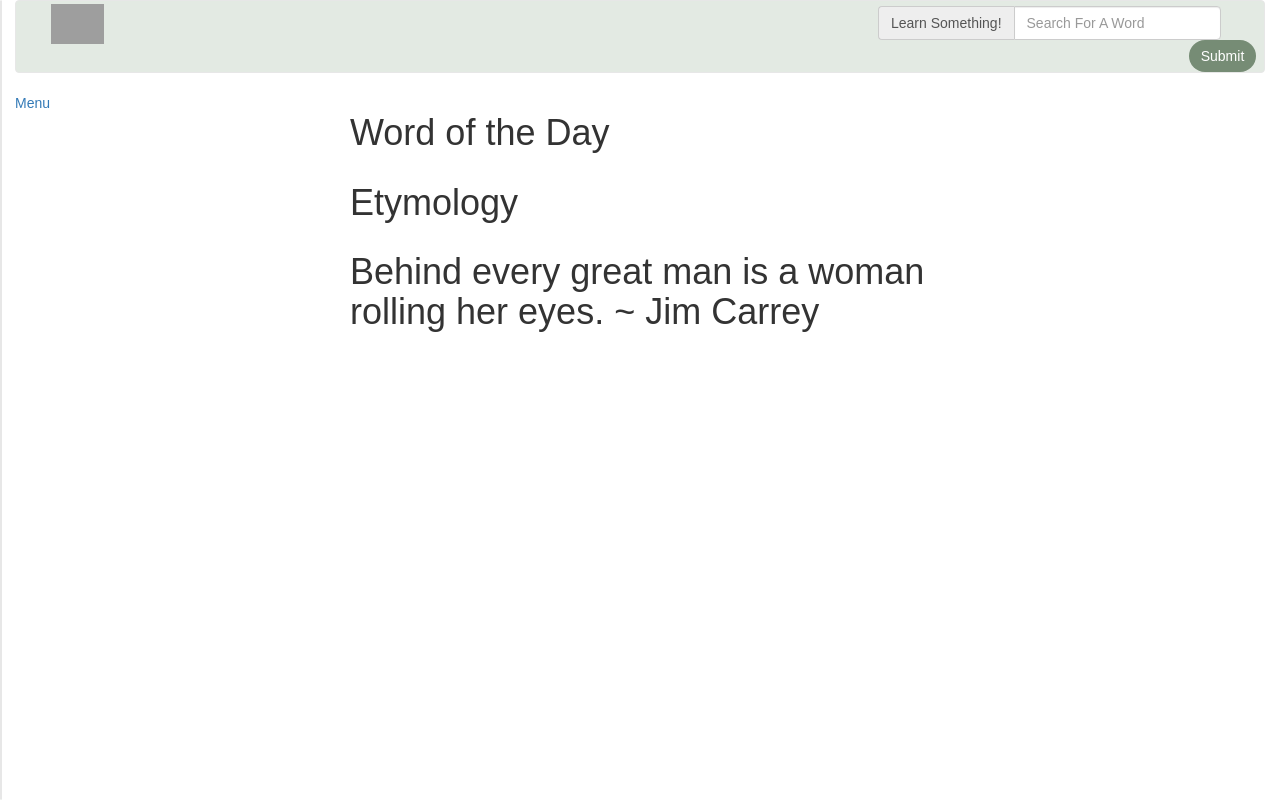
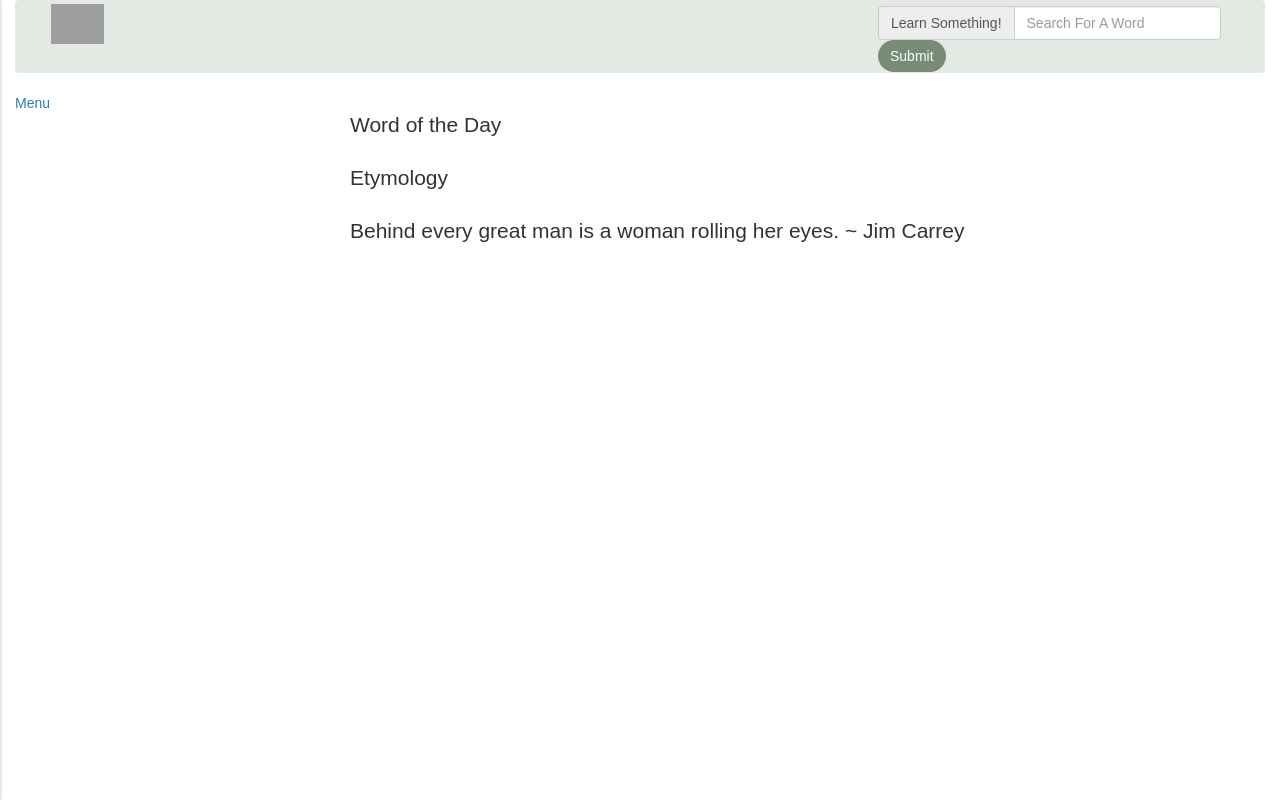
Before and after one commit to CaseyTM/WordWorms, a React (Create React App) app: page / in a window 1280 px wide. Built offline with nearby package versions, Linux system fonts and the light colour scheme; grey boxes are pictures that could not be loaded.

Commit message:
more styling, more glorious side nav

```diff
--- a/src/Components/App.css
+++ b/src/Components/App.css
@@ -89,7 +89,7 @@ nav img{
 
 .searchWord{
   font-weight: 300;
-  font-size: 40px;
+  font-size: 1.5em;
 }
 .navbar-right{
   margin-top: 5px;
@@ -100,7 +100,12 @@ nav img{
   margin-top: 0px;
 }
 
-/*testing side nav*/
+@media (min-width: @screen-sm-min) {
+
+}
+
+
+/*SIDE NAV GOODIES*/
 
 .sidenav {
     height: 100%; /* 100% Full-height */
@@ -140,7 +145,7 @@ nav img{
 }
 
 /* Style page content - use this if you want to push the page content to the right when you open the side navigation */
-.App {
+#root {
     transition: margin-left .5s;
-    padding: 20px;
+    padding: 0px;
 }
--- a/src/Components/BootstrapNavBar.js
+++ b/src/Components/BootstrapNavBar.js
@@ -33,7 +33,7 @@ class BootstrapNavBar extends Component{
 						<img src="http://www.clipartkid.com/images/8/cute-bookworm-svg-cut-file-cute-bookworm-clipart-free-svgs-free-svg-LMlbUC-clipart.png" />
 
 
-						<form onSubmit={this.handleSearchSubmit} className="navbar-right col-sm-6 col-md-5 col-lg-4 form-inline">
+						<form onSubmit={this.handleSearchSubmit} className="navbar-right col-sm-10 col-md-8 col-lg-4 form-inline">
 							<div className="form-group">
 								<div className="input-group">
 									<div className="input-group-addon">Learn Something!</div>
@@ -41,7 +41,7 @@ class BootstrapNavBar extends Component{
 								</div>
 							</div>
 
-							<button type="submit" className="btn btn-primary navbar-right"> Submit </button>
+							<button type="submit" className="btn btn-primary"> Submit </button>
 						</form>
 
 
--- a/src/Components/Etymology.js
+++ b/src/Components/Etymology.js
@@ -5,7 +5,7 @@ class Etymology extends Component {
 	render() {
 		return (
 				<div className="col-sm-9">
-					<h1>Etymology</h1>
+					<h1 className="searchWord">Etymology</h1>
 				</div>
 		)
 	}
--- a/src/Components/RandomQuote.js
+++ b/src/Components/RandomQuote.js
@@ -7,7 +7,7 @@ class RandomQuote extends Component {
 	render() {
 		return (
 				<div className="col-sm-9">
-					<h1>{fullQuote}</h1>
+					<h1 className="searchWord">{fullQuote}</h1>
 				</div>
 		)
 	}
--- a/src/Components/SearchWord.js
+++ b/src/Components/SearchWord.js
@@ -96,13 +96,13 @@ class SearchWord extends Component{
 
 		return(
 			<div>
-				<h1> Word: </h1>
+				<h1 className="searchWord"> Word: </h1>
 				<p>{this.state.word} </p>
 
-				<h1>Definition: </h1>
+				<h1 className="searchWord">Definition: </h1>
 				<p>{this.state.definition} </p>
 
-				<h1> Etymology: </h1>
+				<h1 className="searchWord"> Etymology: </h1>
 				<p>{this.state.etymology} </p>
 
 
--- a/src/Components/SideNavBar.js
+++ b/src/Components/SideNavBar.js
@@ -11,9 +11,11 @@ class SideNavBar extends Component{
     }
     openNav() {
     document.getElementById("mySideNav").style.width = "250px";
+    document.getElementById("root").style.marginLeft = "250px";
     }
     closeNav() {
     document.getElementById("mySideNav").style.width = "0";
+    document.getElementById("root").style.marginLeft = "0";
     }
 
     render(){
--- a/src/Components/WordOfTheDay.js
+++ b/src/Components/WordOfTheDay.js
@@ -5,7 +5,7 @@ class WordOfTheDay extends Component {
 	render() {
 		return (
 				<div className="col-sm-9">
-					<h1>Word of the Day</h1>
+					<h1 className="searchWord">Word of the Day</h1>
 				</div>
 		)
 	}
```
